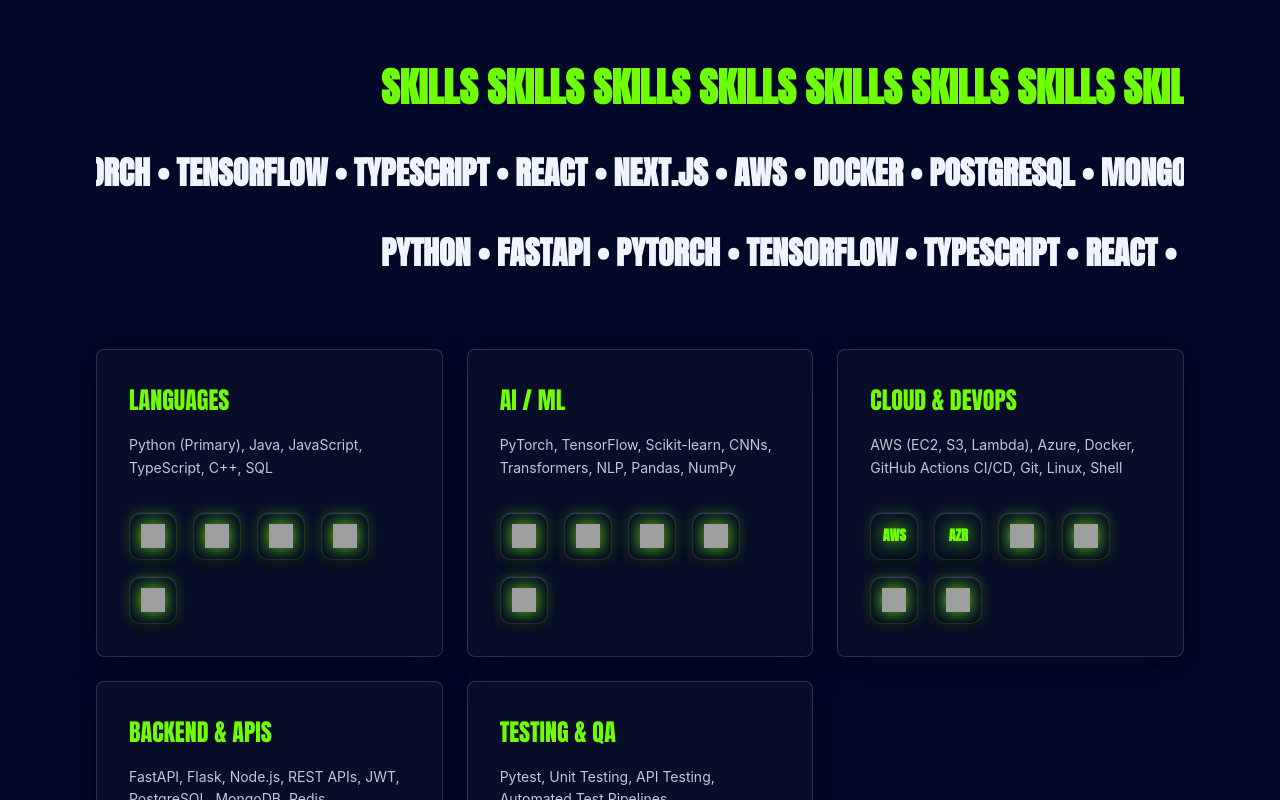
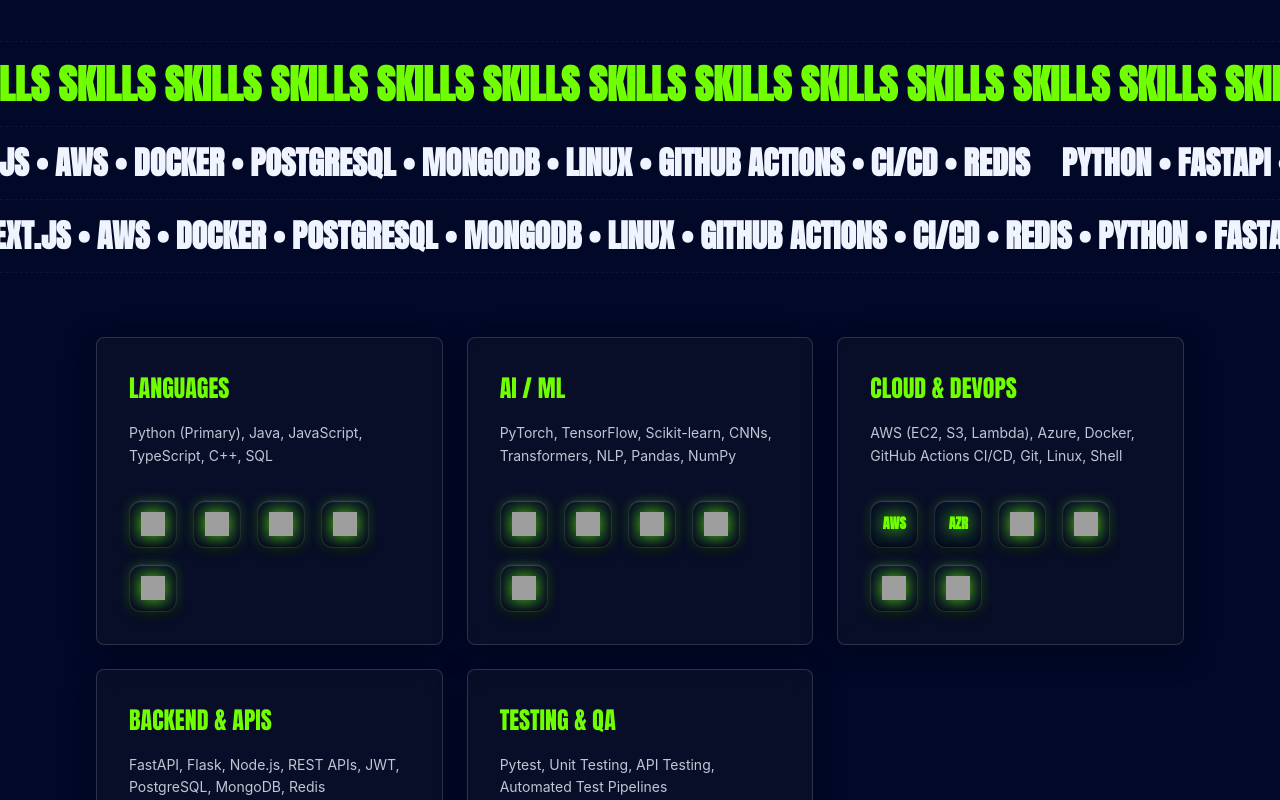
Before and after one commit to Avisav24/AbhinavVats_Portfolio, a Next.js app: page / in a window 1280 px wide. Shown: the part 1880-2680 px from the top of the page. Built offline with nearby package versions, Linux system fonts and the light colour scheme; grey boxes are pictures that could not be loaded; a web font is replaced by a local one.

Commit message:
feat: full screen infinite skills ticker with varying speeds

```diff
--- a/app/globals.css
+++ b/app/globals.css
@@ -113,30 +113,34 @@ button,
   }
 }
 
-@keyframes marquee-right {
-  0% {
-    transform: translateX(0);
-  }
-  100% {
-    transform: translateX(100vw);
-  }
-}
-
 @keyframes marquee-left {
   0% {
     transform: translateX(0);
   }
   100% {
-    transform: translateX(-100vw);
+    transform: translateX(-50%);
+  }
+}
+
+@keyframes marquee-right {
+  0% {
+    transform: translateX(-50%);
+  }
+  100% {
+    transform: translateX(0);
   }
 }
 
 @layer utilities {
-  .animate-marquee-right {
-    animation: marquee-right 30s linear infinite;
+  .animate-marquee-left-20 {
+    animation: marquee-left 20s linear infinite;
   }
 
-  .animate-marquee-left {
+  .animate-marquee-right-25 {
+    animation: marquee-right 25s linear infinite;
+  }
+
+  .animate-marquee-left-30 {
     animation: marquee-left 30s linear infinite;
   }
 }
--- a/app/page.tsx
+++ b/app/page.tsx
@@ -406,36 +406,48 @@ export default function Home() {
               </span>
             </h2>
           </motion.div>
+        </div>
 
-          <div className="mb-14 w-full overflow-hidden bg-[#010828]">
-            {/* Line 1: Green, scrolling right */}
-            <div className="overflow-hidden py-3 md:py-4">
-              <div className="flex gap-8 animate-marquee-right">
-                <span className="font-grotesk font-bold text-[#6FFF00] text-[24px] md:text-[40px] whitespace-nowrap">
-                  SKILLS SKILLS SKILLS SKILLS SKILLS SKILLS SKILLS SKILLS SKILLS SKILLS
+        {/* Full screen edge-to-edge ticker without gaps */}
+        <div className="w-full bg-[#010828] py-0 overflow-hidden flex flex-col gap-0">
+          {/* Line 1: Green, scrolling left - Speed 20s */}
+          <div className="py-2 md:py-3 w-full border-y border-white/5 border-dashed">
+            <div className="flex w-fit animate-marquee-left-20">
+              <span className="font-grotesk font-bold text-[#6FFF00] text-[24px] md:text-[40px] whitespace-nowrap pl-8">
+                SKILLS SKILLS SKILLS SKILLS SKILLS SKILLS SKILLS SKILLS SKILLS SKILLS SKILLS SKILLS SKILLS SKILLS SKILLS SKILLS SKILLS SKILLS SKILLS SKILLS
+              </span>
+              <span className="font-grotesk font-bold text-[#6FFF00] text-[24px] md:text-[40px] whitespace-nowrap pl-8">
+                SKILLS SKILLS SKILLS SKILLS SKILLS SKILLS SKILLS SKILLS SKILLS SKILLS SKILLS SKILLS SKILLS SKILLS SKILLS SKILLS SKILLS SKILLS SKILLS SKILLS
               </span>
             </div>
           </div>
 
-            {/* Line 2: White, scrolling left */}
-            <div className="overflow-hidden py-3 md:py-4">
-              <div className="flex gap-8 animate-marquee-left">
-                <span className="font-grotesk font-bold text-[#EFF4FF] text-[20px] md:text-[32px] whitespace-nowrap">
-                  Python • FastAPI • PyTorch • TensorFlow • TypeScript • React • Next.js • AWS • Docker • PostgreSQL • MongoDB • Linux • GitHub Actions • CI/CD • Redis
+          {/* Line 2: White, scrolling right - Speed 25s */}
+          <div className="py-2 md:py-3 w-full border-b border-white/5 border-dashed">
+            <div className="flex w-fit animate-marquee-right-25">
+              <span className="font-grotesk font-bold text-[#EFF4FF] text-[20px] md:text-[32px] whitespace-nowrap pl-8">
+                Python • FastAPI • PyTorch • TensorFlow • TypeScript • React • Next.js • AWS • Docker • PostgreSQL • MongoDB • Linux • GitHub Actions • CI/CD • Redis • Python • FastAPI • PyTorch • TensorFlow • TypeScript • React • Next.js • AWS • Docker • PostgreSQL • MongoDB • Linux • GitHub Actions • CI/CD • Redis
+              </span>
+              <span className="font-grotesk font-bold text-[#EFF4FF] text-[20px] md:text-[32px] whitespace-nowrap pl-8">
+                Python • FastAPI • PyTorch • TensorFlow • TypeScript • React • Next.js • AWS • Docker • PostgreSQL • MongoDB • Linux • GitHub Actions • CI/CD • Redis • Python • FastAPI • PyTorch • TensorFlow • TypeScript • React • Next.js • AWS • Docker • PostgreSQL • MongoDB • Linux • GitHub Actions • CI/CD • Redis
               </span>
             </div>
           </div>
 
-            {/* Line 3: White, scrolling right */}
-            <div className="overflow-hidden py-3 md:py-4">
-              <div className="flex gap-8 animate-marquee-right">
-                <span className="font-grotesk font-bold text-[#EFF4FF] text-[20px] md:text-[32px] whitespace-nowrap">
-                  Python • FastAPI • PyTorch • TensorFlow • TypeScript • React • Next.js • AWS • Docker • PostgreSQL • MongoDB • Linux • GitHub Actions • CI/CD • Redis
+          {/* Line 3: White, scrolling left - Speed 30s */}
+          <div className="py-2 md:py-3 w-full border-b border-white/5 border-dashed">
+            <div className="flex w-fit animate-marquee-left-30">
+              <span className="font-grotesk font-bold text-[#EFF4FF] text-[20px] md:text-[32px] whitespace-nowrap pl-8">
+                Python • FastAPI • PyTorch • TensorFlow • TypeScript • React • Next.js • AWS • Docker • PostgreSQL • MongoDB • Linux • GitHub Actions • CI/CD • Redis • Python • FastAPI • PyTorch • TensorFlow • TypeScript • React • Next.js • AWS • Docker • PostgreSQL • MongoDB • Linux • GitHub Actions • CI/CD • Redis
+              </span>
+              <span className="font-grotesk font-bold text-[#EFF4FF] text-[20px] md:text-[32px] whitespace-nowrap pl-8">
+                Python • FastAPI • PyTorch • TensorFlow • TypeScript • React • Next.js • AWS • Docker • PostgreSQL • MongoDB • Linux • GitHub Actions • CI/CD • Redis • Python • FastAPI • PyTorch • TensorFlow • TypeScript • React • Next.js • AWS • Docker • PostgreSQL • MongoDB • Linux • GitHub Actions • CI/CD • Redis
               </span>
             </div>
           </div>
         </div>
 
+        <div className="w-full max-w-[1831px] px-6 md:px-12 lg:px-24 mt-16">
           <div className="grid grid-cols-1 md:grid-cols-2 lg:grid-cols-3 gap-6 w-full">
             {[
               {
```
Lines whose indentation alone changed are shown as unchanged.
